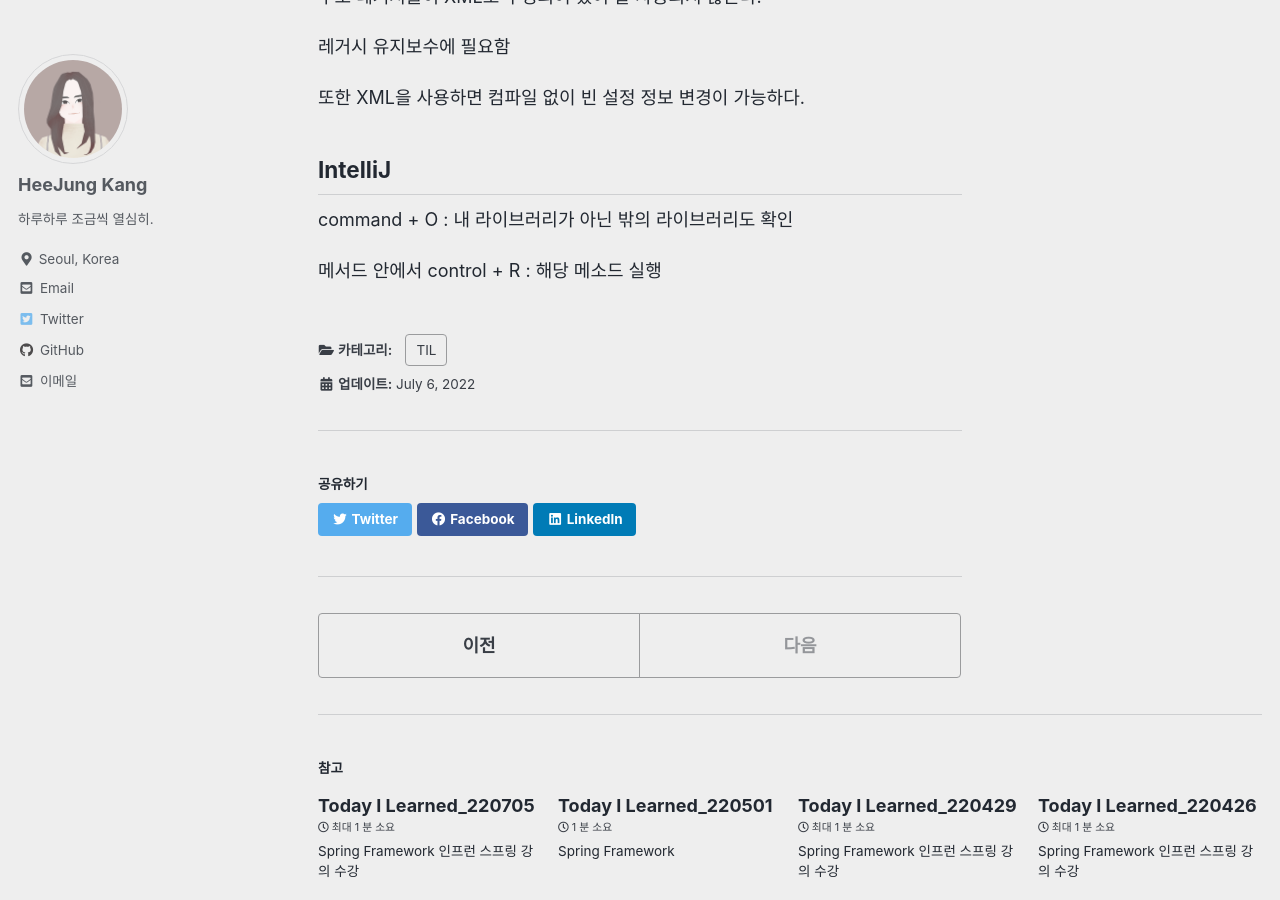
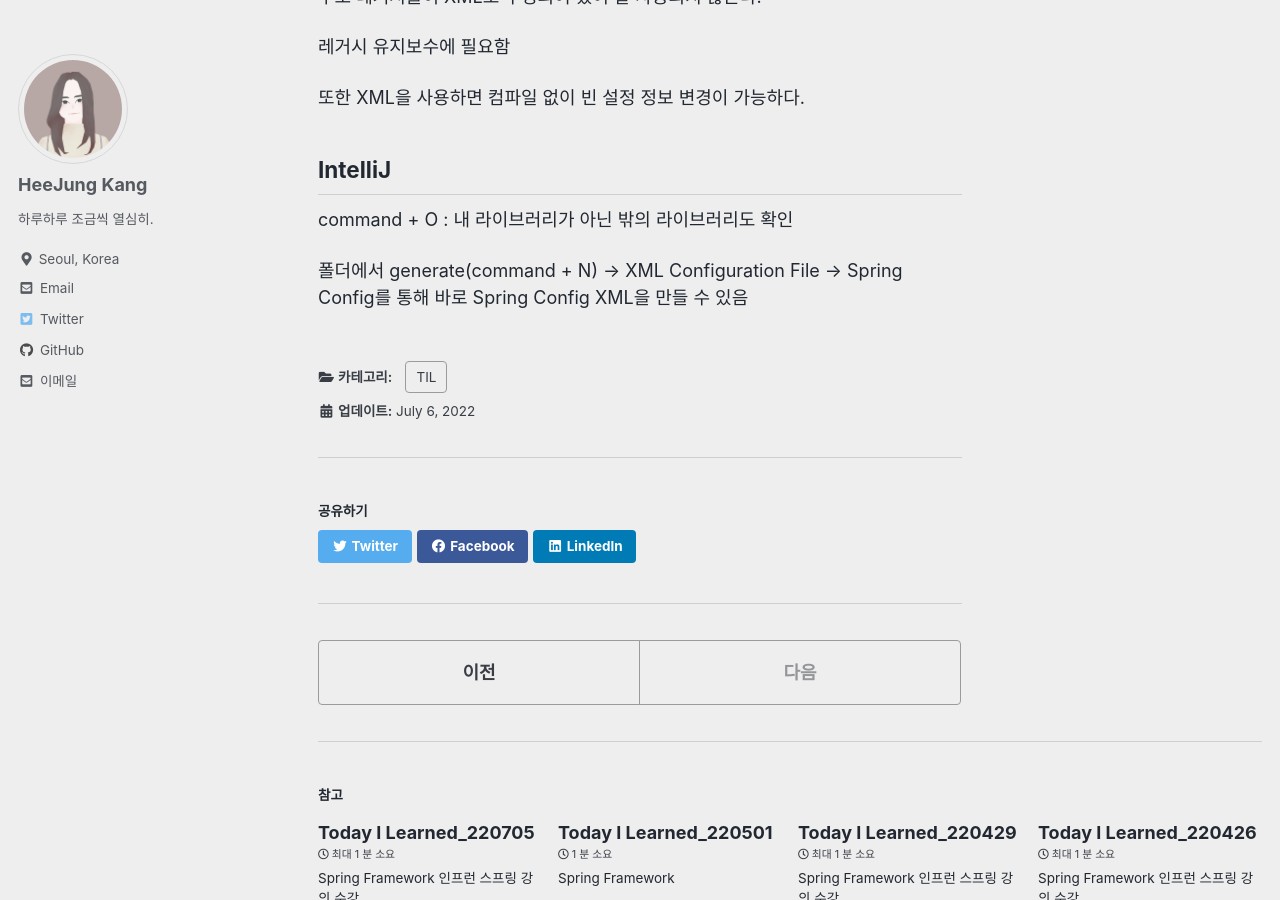
Before and after one commit to tentasys/tentasys.github.io, a Jekyll site: the page built from _posts/2022-07-06-TIL_220706.md, in a window 1280 px wide and 900 px high, scrolled down 1170 px. Built offline with Jekyll 4.4.1, drawn with Linux system fonts in a browser that asks for light colours; cached includes are drawn as plain includes.

Commit message:
20220706_TIL

```diff
--- a/_posts/2022-07-06-TIL_220706.md
+++ b/_posts/2022-07-06-TIL_220706.md
@@ -42,4 +42,4 @@ xml 설정파일의 경로 : main > resources -> java 코드가 아닌 것은
 ## IntelliJ
 command + O : 내 라이브러리가 아닌 밖의 라이브러리도 확인
 
-메서드 안에서 control + R : 해당 메소드 실행
+폴더에서 generate(command + N) -> XML Configuration File -> Spring Config를 통해 바로 Spring Config XML을 만들 수 있음
```
